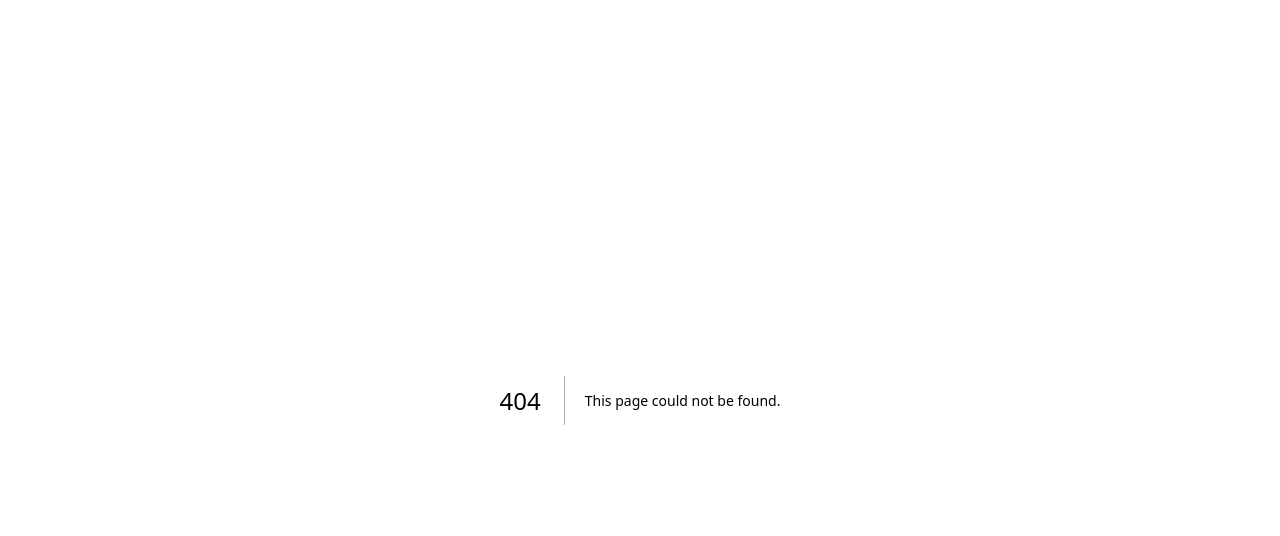
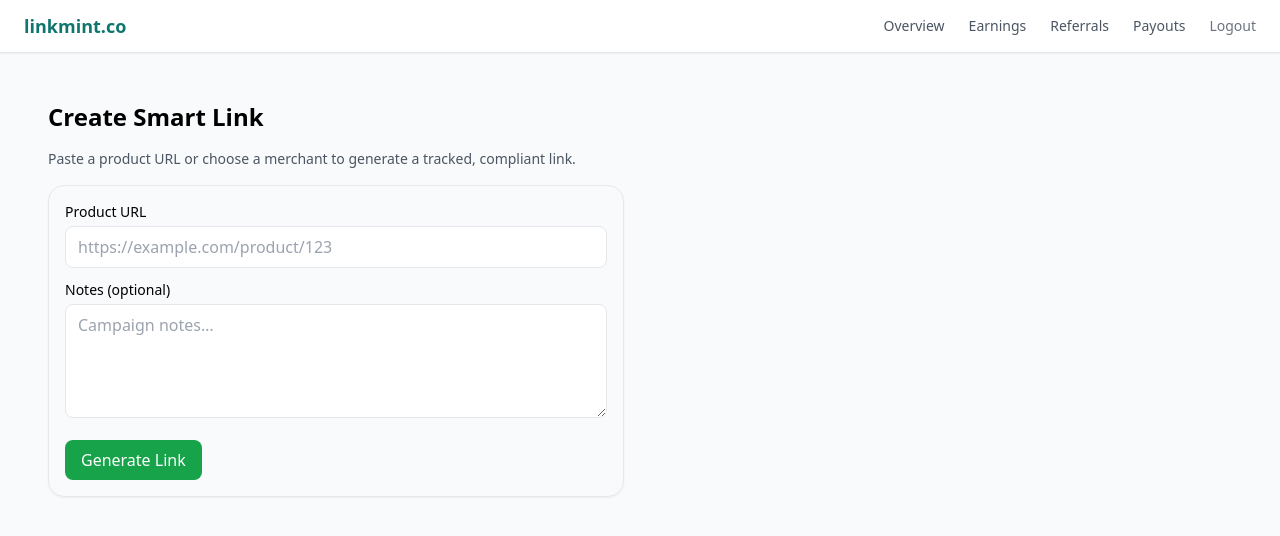
Before and after one commit to begintolern/Linkmint, a Next.js app: page /dashboard/create-link in a window 1280 px wide. Before the commit this address had no page. Shown: the top 536 px of the page. Built offline with nearby package versions, Linux system fonts and the light colour scheme.

Commit message:
feat: add Create Smart Link page

```diff
--- /dev/null
+++ b/app/dashboard/create-link/page.tsx
@@ -0,0 +1,38 @@
+// app/dashboard/create-link/page.tsx
+"use client";
+
+export const dynamic = "force-dynamic";
+export const fetchCache = "force-no-store";
+export const revalidate = 0;
+
+export default function CreateLinkPage() {
+  return (
+    <div className="p-6 space-y-4">
+      <h1 className="text-2xl font-semibold">Create Smart Link</h1>
+      <p className="text-sm text-gray-600">
+        Paste a product URL or choose a merchant to generate a tracked, compliant link.
+      </p>
+
+      {/* Placeholder form (you can wire this up later) */}
+      <div className="max-w-xl border rounded-2xl p-4 shadow-sm">
+        <label className="block text-sm font-medium mb-1">Product URL</label>
+        <input
+          type="url"
+          placeholder="https://example.com/product/123"
+          className="w-full rounded-lg border px-3 py-2 mb-3"
+        />
+
+        <label className="block text-sm font-medium mb-1">Notes (optional)</label>
+        <textarea
+          placeholder="Campaign notes…"
+          className="w-full rounded-lg border px-3 py-2 mb-4"
+          rows={4}
+        />
+
+        <button className="px-4 py-2 bg-green-600 text-white rounded-lg hover:bg-green-700">
+          Generate Link
+        </button>
+      </div>
+    </div>
+  );
+}
```
